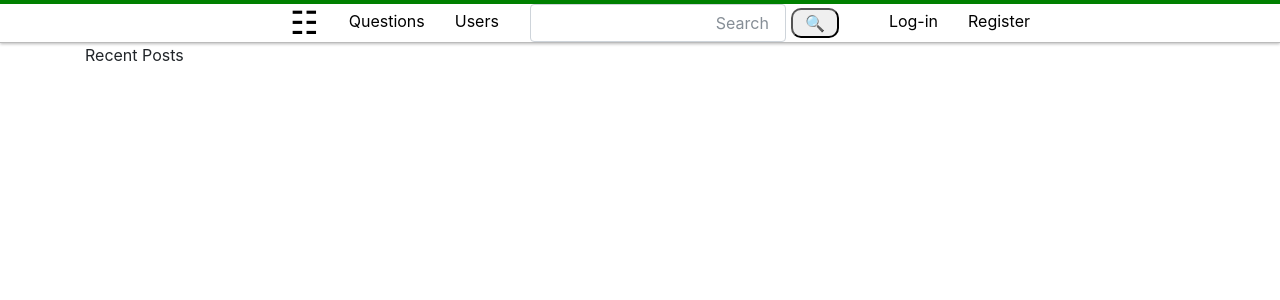
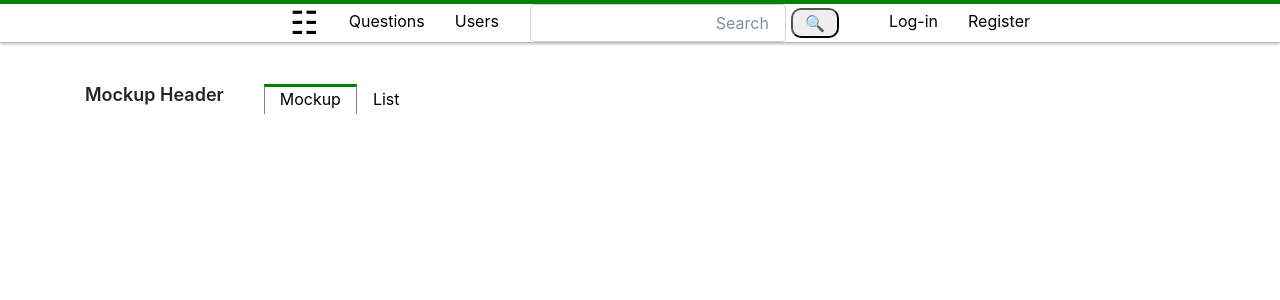
Before and after one commit to soggybag/WEB-3-Contract, a Node server app: page / in a window 1280 px wide. Shown: the top 300 px of the page. Run offline with Node 20, Linux system fonts and the light colour scheme; data that the repository does not hold is empty; some libraries are stand-ins or nearby versions.

Commit message:
Homepage basic mockup complete

```diff
--- a/public/style.css
+++ b/public/style.css
@@ -15,6 +15,9 @@
     display: none !important;
 }
 
+.container{
+    margin-top: 40px;
+}
 /* Navbar */
 
 .stick-navbar{
--- a/views/auth/login.handlebars
+++ b/views/auth/login.handlebars
@@ -17,7 +17,7 @@
       </div>
 
       <div class='text-right form-group'>
-        <button type="submit" class="btn btn-primary">Reply</button>
+        <button type="submit" class="btn btn-primary">Submit</button>
       </div>
 
     </form>
--- a/views/auth/register.handlebars
+++ b/views/auth/register.handlebars
@@ -17,7 +17,7 @@
       </div>
 
       <div class='text-right form-group'>
-        <button type="submit" class="btn btn-primary">Reply</button>
+        <button type="submit" class="btn btn-primary">Submit</button>
       </div>
 
     </form>
--- a/views/home.handlebars
+++ b/views/home.handlebars
@@ -1,14 +1,60 @@
 <style>
 .in-a-box{
-    border: 1px solid grey;
-    padding: 20px;
-    border-radius: 10px;
+    border-top: 1px solid grey;
+
+    padding: 10px;
+
 }
+#home-nav{
+    display: inline-flex;
+    list-style: none;
+}
+    #home-header{
+        font-size: 18px;
+        font-weight: 600;
+    }
+    #home-tabs{
+        display: inline-flex;
+        list-style: none;
+        margin: 0px;
+    }
+
+        #home-tabs a{
+            text-decoration: none;
+            color: black;
+        }
+
+        #home-tabs li{
+            margin: 0px 15px;
+            padding: 0px;
+        }
+
+        .tab{
+            padding: 3px 1px 0px 1px;
+        }
+
+        .active{
+            padding: 0px;
+            border-top: 3px solid green;
+            border-left: 1px solid grey;
+            border-right: 1px solid grey;
+            background-color: white;
+        }
+
+
 </style>
-Recent Posts
+<div id="home-nav">
+    <h1 id="home-header">Mockup Header</h1>
+
+    <ul id="home-tabs">
+        <a href="#" class="tab active"><li>Mockup</li></a>
+        <a href="#" class="tab"><li>List</li></a>
+    </ul>
+</div>
 {{#each post}}
     <div class="in-a-box">
     <a href="/posts/{{this.id}}"><h2>{{this.title}}</h2></a>
     <p><a href="location?q={{this.location}}">Location: {{this.location}}</a></p>
+    <p>Author: {{this.author.username}}</p>
 </div>
 {{/each}}
```
